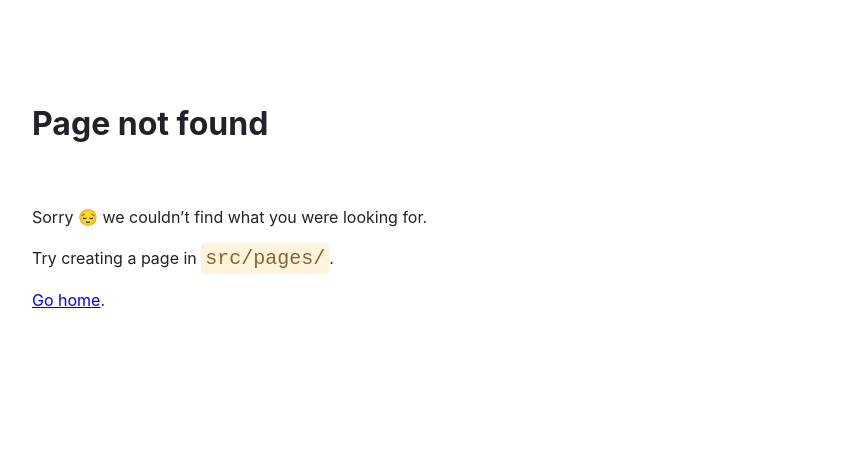
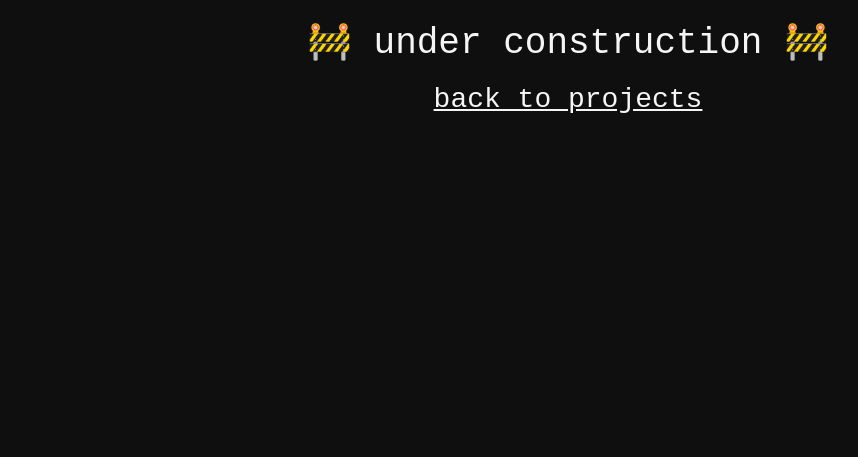
Before and after one commit to jh-wi/jh-wi.github.io, a Gatsby site: page /mriviewer in a window 1280 px wide. Before the commit this address had no page. Shown: the whole page, without its empty margins (72-930 px from the left). Built offline with nearby package versions, Linux system fonts and the light colour scheme; Gatsby itself is replaced by a stand-in of ours.

Commit message:
Better links

```diff
--- a/src/pages/index.js
+++ b/src/pages/index.js
@@ -4,31 +4,10 @@ import starboardThumb from "../../assets/starboard-thumb-2.png"
 import thumbCover from "../../assets/thumb-overlay.png"
 import mriviewerThumb from "../../assets/mriviewer-thumb.png"
 import { Helmet } from "react-helmet"
-//import { BrowserRouter as Router, Route, Link } from "react-router-dom"
 import { Router } from "@reach/router"
-import { navigate } from "gatsby"
 import { Link } from "gatsby"
 import { Starboard } from "./starboard.js"
-import starboardBanner from "/assets/starboard-project-banner.png"
-
-
-/*const Starboard = () => {
-	return (
-		<div>
-			<div>
-				<img class="banner" src={starboardBanner}></img>
-				<div class="project-banner-title">Starboard</div>
-			</div>
-			<Link to="/">
-				<div class="project-p">
-					back
-				</div>
-			</Link>
-
-		</div>
-
-	)
-}*/
+import { MRIviewer } from "./mriviewer.js"
 
 const App = () => {
 	return (
@@ -37,6 +16,7 @@ const App = () => {
 			<Router basepath="/">
 				<Navheader path="/"/>
 				<Starboard path="/starboard"/>
+				<MRIviewer path="/mriviewer"/>
 			</Router>
 		</div>
 
@@ -105,7 +85,9 @@ const ProjectGallery = () => {
 						Made with C++ and OpenGL
 					</div>
 				</div>
-				<img src={thumbCover} class="project-overlay"></img>
+				<Link to="/mriviewer">
+					<img src={thumbCover} class="project-overlay"></img>
+				</Link>
 			</div>
 		</div>
 	)
@@ -123,8 +105,7 @@ const About = () => {
 				Hi! I'm Henry. I'm a programmer. <br></br><br></br>
 				I mostly dabble in websites, games, graphics, & physics, and I love writing high-performance code. I'm a fast learner and can pick up any technology quickly.<br></br><br></br>
 				Here's what I'm already good at: <br></br>
-				• JavaScript, HTML, CSS <br></br>
-				• React, GatsbyJS, NodeJS <br></br>
+				• JavaScript, HTML, CSS, React, GatsbyJS <br></br>
 				• C++, OpenGL <br></br>
 				• C#, Unity3D <br></br>
 				• Python
--- /dev/null
+++ b/src/pages/mriviewer.js
@@ -0,0 +1,22 @@
+import * as React from "react"
+import styling from "../styling/index.scss"
+import { Router } from "@reach/router"
+import { Link } from "gatsby"
+
+const MRIviewer = () => {
+	return (
+		<div>
+			<div class="misc">
+				🚧 under construction 🚧
+			</div>
+
+			<Link to="/" style={{ textDecoration: "none" }}>
+				<div class="back">
+					<u>back to projects</u>
+				</div>
+			</Link>
+		</div>
+	)
+}
+
+export default MRIviewer
--- a/src/styling/index.scss
+++ b/src/styling/index.scss
@@ -1,7 +1,9 @@
 body {
 	background-color: #0F0F10;
 	font-family: monospace;
-	overflow: scroll;
+	//overflow: scroll;
+	overflow-y: scroll;
+	overflow-x: hidden;
 }
 
 ::-webkit-scrollbar {
@@ -13,11 +15,11 @@ body {
   }
 
 ::-webkit-scrollbar-thumb {
-background: #1E1D1E;
+	background: #1E1D1E;
 }
 
 ::-webkit-scrollbar-thumb:hover {
-background: #141314;
+	background: #141314;
 }
 
 .nav {
@@ -179,6 +181,8 @@ background: #141314;
 .project-holder {
 	position: relative;
 	width: 50%;
+	min-width: 800px;
+	max-width: 1200px;
 	height: max-content;
 	margin-left: auto;
 	margin-right: auto;
@@ -211,8 +215,23 @@ header {
 	width: 100%;
 }
 
-.project-p {
+.back {
 	font-family: monospace;
 	color: whitesmoke;
-	font-size: 22px;
+	font-size: 28px;
+	margin-top: 10px;
+	width: fit-content;
+	margin-left: auto;
+	margin-right: auto;
+	padding-left: 5px;
+	padding-right: 5px;
 }
+
+.misc {
+	text-align: center;
+	font-family: monospace;
+	color: whitesmoke;
+	font-size: 36px;
+	margin-top: 20px;
+	margin-bottom: 20px;
+}
```
Also changed, not shown: src/pages/starboard.js (+3 -4 lines).
